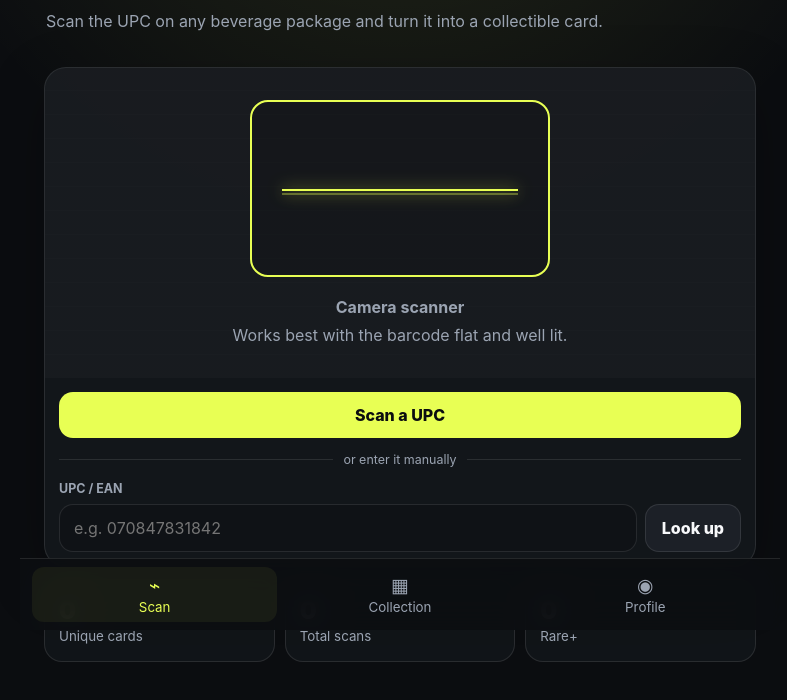
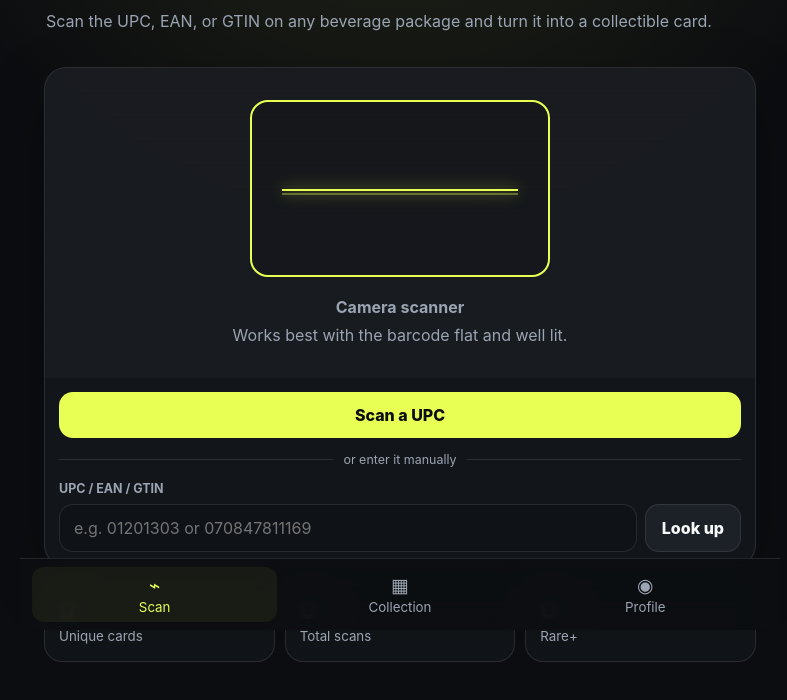
Before and after one commit to drillerguy/Uncapped, a plain HTML site: page index.html in a window 1280 px wide. Shown: the part 170-870 px from the top of the page, without its empty margins (240-1027 px from the left). Drawn offline with Linux system fonts and the light colour scheme.

Commit message:
Update scanner copy for UPC EAN and GTIN support

```diff
--- a/index.html
+++ b/index.html
@@ -26,7 +26,7 @@
         <div class="hero">
           <span class="eyebrow">SCAN • COLLECT • SHARE</span>
           <h1 id="scanTitle">What did you find?</h1>
-          <p>Scan the UPC on any beverage package and turn it into a collectible card.</p>
+          <p>Scan the UPC, EAN, or GTIN on any beverage package and turn it into a collectible card.</p>
         </div>
 
         <div class="scanner-card">
@@ -46,9 +46,9 @@
           <div class="divider"><span>or enter it manually</span></div>
 
           <form id="manualForm" class="manual-form">
-            <label for="upcInput">UPC / EAN</label>
+            <label for="upcInput">UPC / EAN / GTIN</label>
             <div class="input-row">
-              <input id="upcInput" name="upc" inputmode="numeric" autocomplete="off" placeholder="e.g. 070847831842" />
+              <input id="upcInput" name="upc" inputmode="numeric" autocomplete="off" placeholder="e.g. 01201303 or 070847811169" />
               <button class="secondary-button" type="submit">Look up</button>
             </div>
           </form>
```
